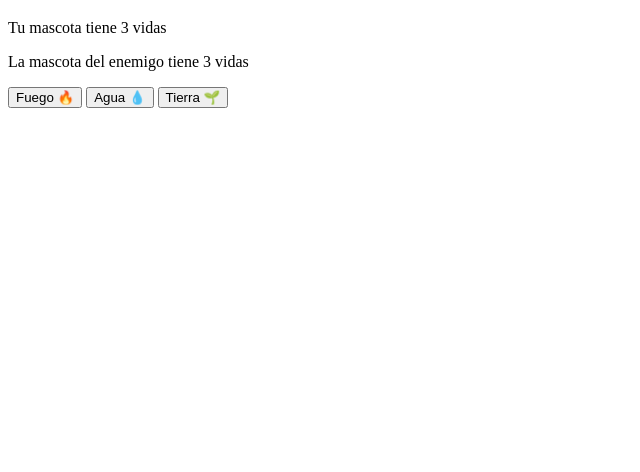
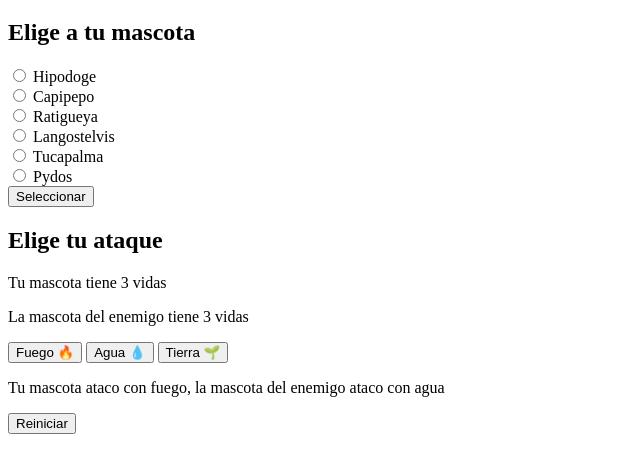
Before and after one commit to cesarocbu/cursoPlatzi, a plain HTML site: page mokepon/mokepon/index.html in a window 1280 px wide. Shown: the part 62-534 px from the top of the page, without its empty margins (0-640 px from the left). Drawn offline with Linux system fonts and the light colour scheme.

Commit message:
Mokepones en HTML

```diff
--- a/mokepon/mokepon/index.html
+++ b/mokepon/mokepon/index.html
@@ -10,8 +10,31 @@
 <body>
     <h1>Mokepon!🔥💧🌱</h1>
 
-    <section id="seleccionar-mascota"></section>
+    <section id="seleccionar-mascota">
+        <h2>Elige a tu mascota</h2>
+        <input type="radio" name="mascota" id="Hipodoge"/>
+        <label for="Hipodoge">Hipodoge</label> <br/>
+
+        <input type="radio" name="mascota" id="Capipepo"/>
+        <label for="Capipepo">Capipepo</label> <br/>
+
+        <input type="radio" name="mascota" id="Ratigueya"/>
+        <label for="Ratigueya">Ratigueya</label> <br/>
+
+        <input type="radio" name="mascota" id="Langostelvis"/>
+        <label for="Langostelvis">Langostelvis</label> <br/>
+
+        <input type="radio" name="mascota" id="Tucapalma"/>
+        <label for="Tucapalma">Tucapalma</label> <br/>
+
+        <input type="radio" name="mascota" id="Pydos"/>
+        <label for="Pydos">Pydos</label> <br/>
+
+        <button>Seleccionar</button>
+
+    </section>
     <section id="seleccionar-ataque">
+        <h2>Elige tu ataque</h2>
         <p>Tu mascota tiene <span>3</span> vidas</p>
         <p>La mascota del enemigo tiene <span>3</span> vidas</p>
         <p>
@@ -21,6 +44,13 @@
         </p>
     </section>
 
+    <section id="mensajes">
+        <p>Tu mascota ataco con fuego, la mascota del enemigo ataco con agua</p>
+    </section>
+
+    <section id="reiniciar">
+        <button>Reiniciar</button>
+    </section>
 
 
 </body>
```
